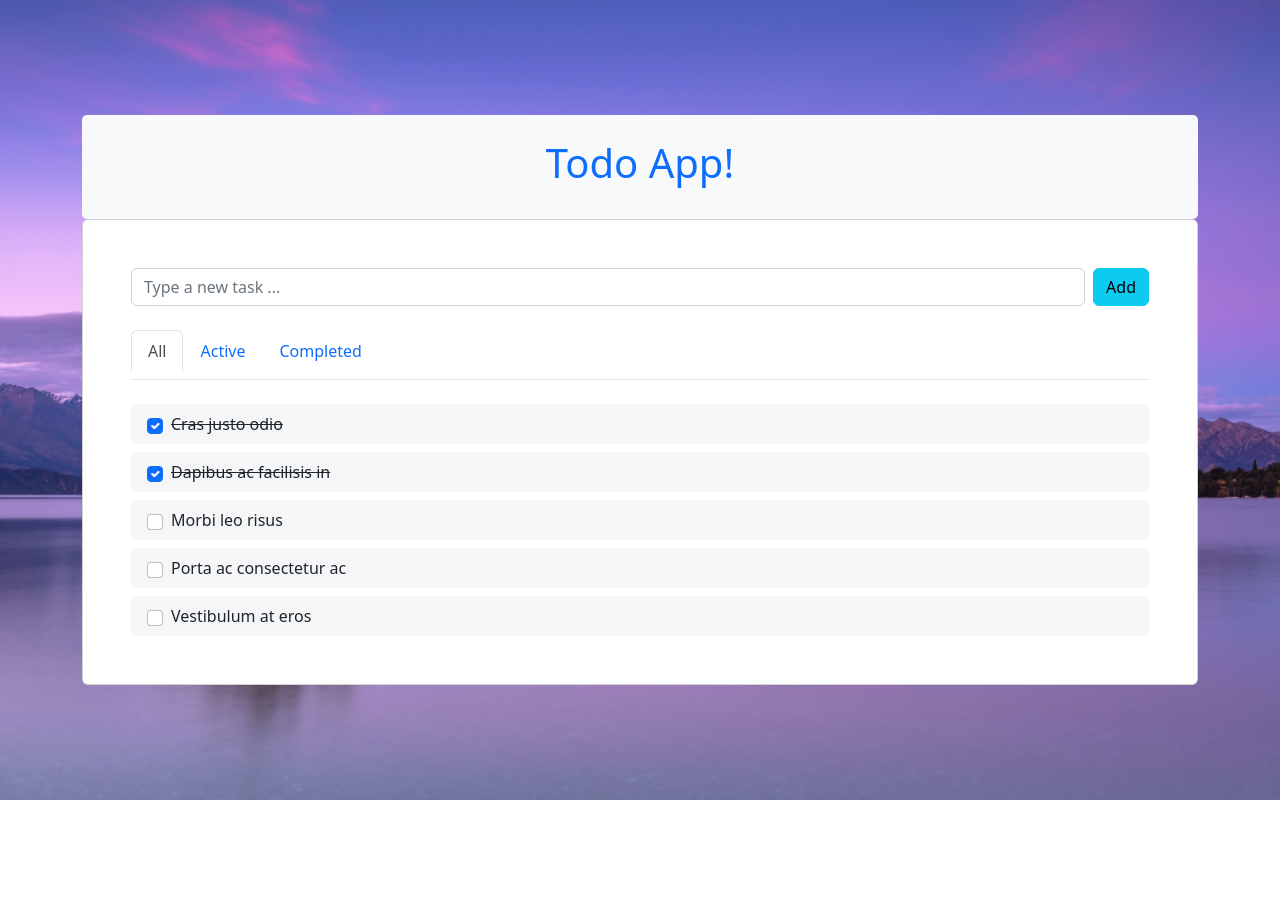
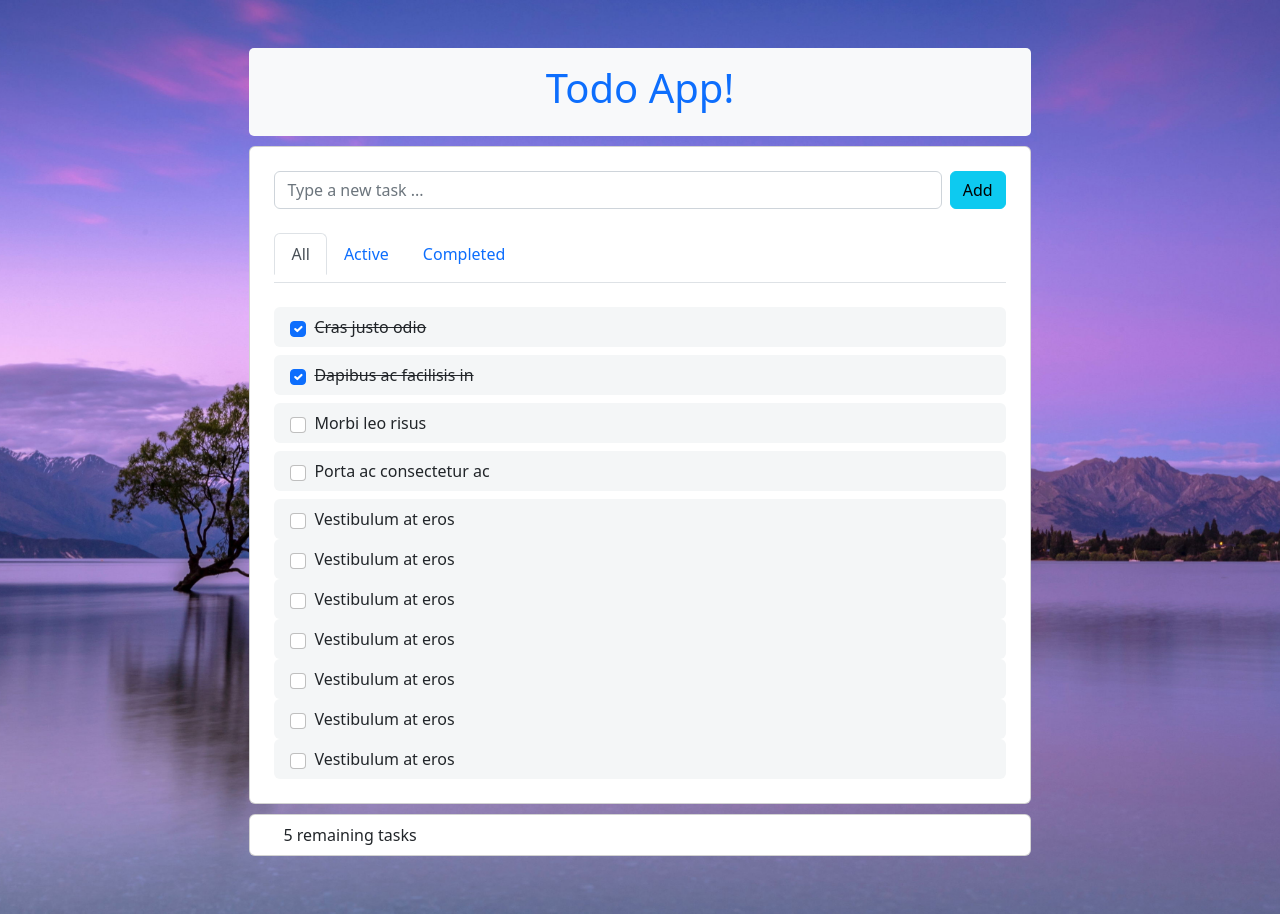
Before and after one commit to gpeel/ng16-todo, an Angular app: page / in a window 1280 px wide. Before the commit the page ends 800 px from the top, so only its background shows below. Built offline with nearby package versions, Linux system fonts and the light colour scheme.

Commit message:
css almost ok, still missing toggle-all

```diff
--- a/src/app/app.component.html
+++ b/src/app/app.component.html
@@ -1,15 +1,16 @@
-<section class="vh-100 gradient-custom bg-image">
-  <div class="container py-5 h-100">
-    <div class="row d-flex justify-content-center align-items-center h-100">
-      <div class="col col-xl-10">
+<section class="gradient-custom bg-image">
+  <div class="container py-5">
+    <div class="row d-flex justify-content-center align-items-center">
+      <div class="col col-8">
 
-        <header class="bg-light py-4 rounded-container">
+        <header class="bg-light py-3 rounded-container custom-header">
           <div class="container">
             <h1 class="text-center text-primary font-weight-bold">Todo App!</h1>
           </div>
         </header>
-        <div class="card">
-          <div class="card-body p-5">
+
+        <div class="card custom-card">
+          <div class="card-body p-4">
 
             <form class="todo-form-input">
               <div class="form-outline flex-fill">
@@ -68,6 +69,36 @@
                     <input aria-label="..." class="form-check-input me-2" type="checkbox" value=""/>
                     Vestibulum at eros
                   </li>
+                  <li class="list-group-item d-flex align-items-center border-0 mb-0 rounded"
+                      style="background-color: #f4f6f7;">
+                    <input aria-label="..." class="form-check-input me-2" type="checkbox" value=""/>
+                    Vestibulum at eros
+                  </li>
+                  <li class="list-group-item d-flex align-items-center border-0 mb-0 rounded"
+                      style="background-color: #f4f6f7;">
+                    <input aria-label="..." class="form-check-input me-2" type="checkbox" value=""/>
+                    Vestibulum at eros
+                  </li>
+                  <li class="list-group-item d-flex align-items-center border-0 mb-0 rounded"
+                      style="background-color: #f4f6f7;">
+                    <input aria-label="..." class="form-check-input me-2" type="checkbox" value=""/>
+                    Vestibulum at eros
+                  </li>
+                  <li class="list-group-item d-flex align-items-center border-0 mb-0 rounded"
+                      style="background-color: #f4f6f7;">
+                    <input aria-label="..." class="form-check-input me-2" type="checkbox" value=""/>
+                    Vestibulum at eros
+                  </li>
+                  <li class="list-group-item d-flex align-items-center border-0 mb-0 rounded"
+                      style="background-color: #f4f6f7;">
+                    <input aria-label="..." class="form-check-input me-2" type="checkbox" value=""/>
+                    Vestibulum at eros
+                  </li>
+                  <li class="list-group-item d-flex align-items-center border-0 mb-0 rounded"
+                      style="background-color: #f4f6f7;">
+                    <input aria-label="..." class="form-check-input me-2" type="checkbox" value=""/>
+                    Vestibulum at eros
+                  </li>
                 </ul>
               </div>
               <div aria-labelledby="ex1-tab-2" class="tab-pane fade" id="ex1-tabs-2" role="tabpanel">
@@ -109,6 +140,12 @@
           </div>
         </div>
 
+        <div class="card custom-card">
+          <div class="card-body p-2 custom-padding">
+            5 remaining tasks
+          </div>
+        </div>
+
       </div>
     </div>
   </div>
--- a/src/app/app.component.scss
+++ b/src/app/app.component.scss
@@ -12,3 +12,17 @@
   border-radius: 5px;
   padding: 20px;
 }
+
+.custom-header {
+  width: 70%; /* Adjust the width as needed */
+  margin: 0 auto; /* Center the header horizontally */
+}
+
+.custom-card {
+  width: 70%; /* Adjust the width as needed */
+  margin: 10px auto; /* Center the card horizontally and add margin for spacing */
+}
+
+.custom-padding {
+  margin-left: 25px;
+}
--- a/src/styles.scss
+++ b/src/styles.scss
@@ -7,5 +7,5 @@
   background-image: url('/assets/unsplash-new-zealand.jpg');
   background-size: cover;
   background-position: center;
-  height: 100vh; /* Set the desired height */
+  //height: 100vh; /* Set the desired height */
 }
```
Also changed, not shown: src/assets/unsplash-new-zealand.jpg.
